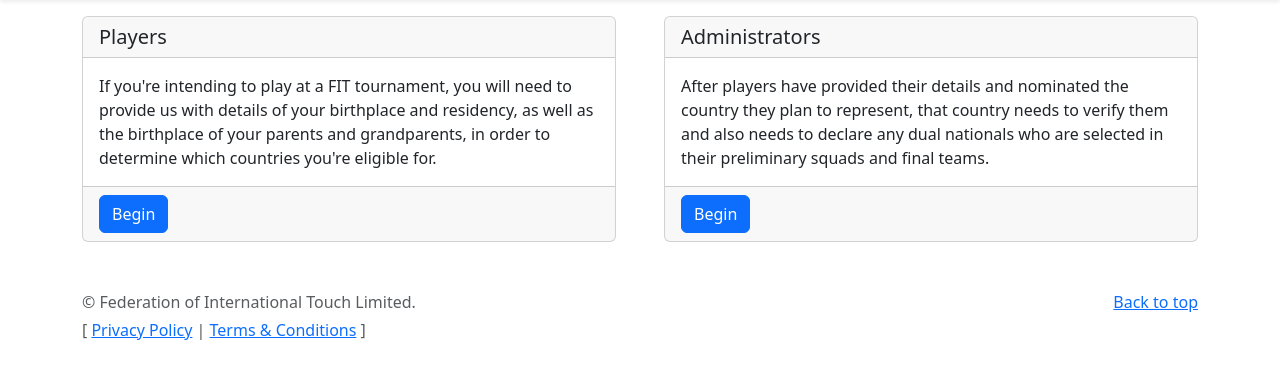
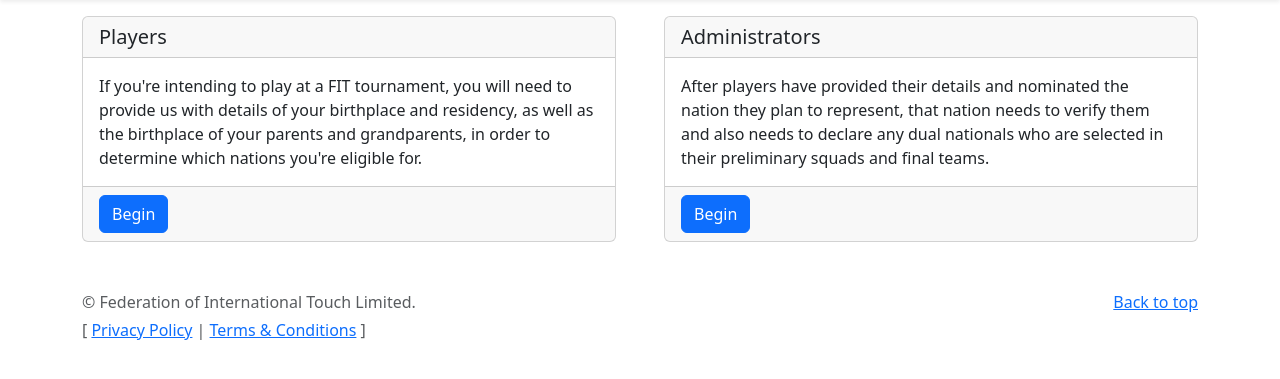
Before and after one commit to internationaltouch/fit_tournaments, a Django app: page / in a window 1280 px wide. Shown: the part 56-435 px from the top of the page. Run offline with Django 3.2, Linux system fonts and the light colour scheme; some libraries are stand-ins or nearby versions.

Commit message:
use "nation" instead of "country" for consistency with the policy

```diff
--- a/eligibility/templates/eligibility/index.html
+++ b/eligibility/templates/eligibility/index.html
@@ -12,7 +12,7 @@
                     <div class="card-body">
                         If you're intending to play at a FIT tournament, you will need to provide us with details of your
                         birthplace and residency, as well as the birthplace of your parents and grandparents, in order to
-                        determine which countries you're eligible for.
+                        determine which nations you're eligible for.
                     </div>
                     <div class="card-footer">
                         {% url 'players' as player_portal %}
@@ -24,8 +24,8 @@
                 <div class="card">
                     <h5 class="card-header">Administrators</h5>
                     <div class="card-body">
-                        After players have provided their details and nominated the country they plan to represent, that
-                        country needs to verify them and also needs to declare any dual nationals who are selected in their
+                        After players have provided their details and nominated the nation they plan to represent, that
+                        nation needs to verify them and also needs to declare any dual nationals who are selected in their
                         preliminary squads and final teams.
                     </div>
                     <div class="card-footer">
```
